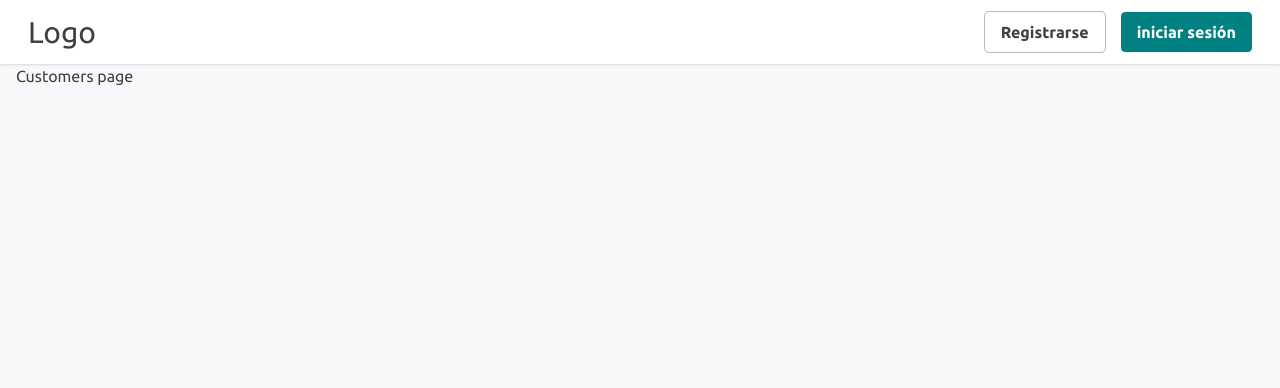
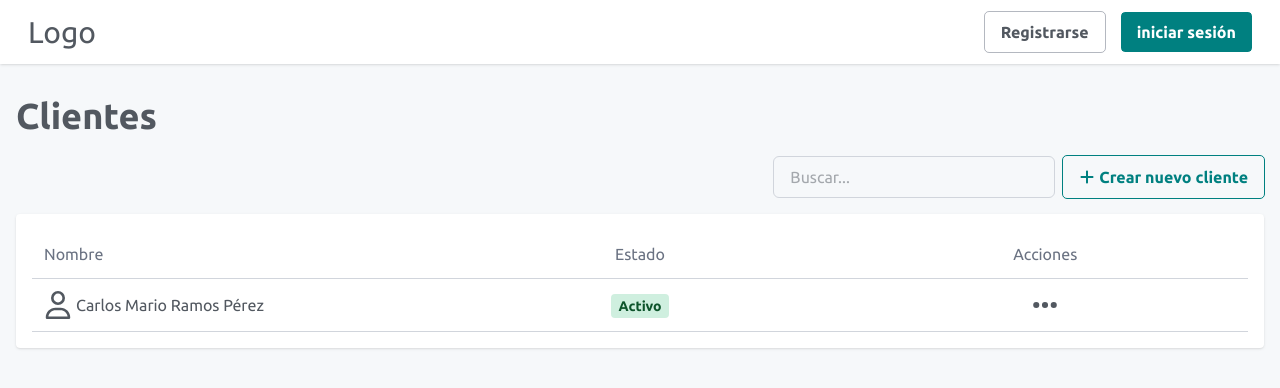
Before and after one commit to soycmramos/react-pos, a React (Vite) app: page /customers in a window 1280 px wide. Shown: the top 388 px of the page. Built offline with nearby package versions, Linux system fonts and the light colour scheme.

Commit message:
Add customers table view

```diff
--- a/package.json
+++ b/package.json
@@ -14,6 +14,7 @@
     "clsx": "2.1.1",
     "react": "19.0.0",
     "react-dom": "19.0.0",
+    "react-icons": "5.5.0",
     "react-router-dom": "7.4.0",
     "tailwind-merge": "3.0.2",
     "tailwindcss": "4.0.15"
--- a/src/Pages/Customers.jsx
+++ b/src/Pages/Customers.jsx
@@ -1,10 +1,57 @@
+import { twMerge } from 'tailwind-merge'
+import { clsx } from 'clsx'
 import Container from '../components/Container'
+import Button from './../components/Button'
+import Input from './../components/Input'
+import { FaRegUser, FaEllipsis, FaPlus, } from 'react-icons/fa6'
+import { useState } from 'react'
 
 const Customers = () => {
+
+	const [isActive, setIsActive] = useState(true)
+
 	return (
-		<section>
+		<section className='py-8'>
 			<Container>
-				<h1>Customers page</h1>
+				<div className='mb-5'>
+					<h1 className='text-4xl font-semibold'>Clientes</h1>
+				</div>
+				<div className='flex justify-end gap-2 mb-4'>
+					<Input type='search' name='filter-customer' placeholder='Buscar...' className='inline-flex w-auto' />
+					<Button variant='primary-outlined' className='inline-flex items-center gap-1'>
+						<FaPlus />Crear nuevo cliente
+					</Button>
+				</div>
+				<div className='p-4 bg-white shadow rounded'>
+					<table className='table-fixed w-full mx-auto'>
+						<thead>
+							<tr className='border-b border-gray-300 text-gray-500'>
+								<th className='p-3 w-1/4 font-normal text-left'>Nombre</th>
+								<th className='p-3 w-1/4 font-normal text-center'>Estado</th>
+								<th className='p-3 w-1/4 font-normal'>Acciones</th>
+							</tr>
+						</thead>
+						<tbody>
+							<tr className='border-b border-gray-300 hover:bg-gray-100 transition-colors'>
+								<td className='p-3 flex items-center gap-1'>
+									<FaRegUser className='size-7' />
+									Carlos Mario Ramos Pérez
+								</td>
+								<td className='p-3 text-center'>
+									<span className={twMerge(clsx('py-1 px-2 text-sm font-semibold rounded', {
+										'bg-success/25 text-green-900': isActive,
+										'bg-danger/25 text-red-900': !isActive,
+									}))}>
+										{(isActive && 'Activo') || (!isActive && 'Inactivo')}
+									</span>
+								</td>
+								<td className='p-3'>
+									<FaEllipsis className='size-7 cursor-pointer mx-auto' />
+								</td>
+							</tr>
+						</tbody>
+					</table>
+				</div>
 			</Container>
 		</section>
 	)
--- a/src/index.css
+++ b/src/index.css
@@ -3,7 +3,7 @@
 
 :root {
 	--bg-body: #f6f8fa;
-	--text-color: #404145;
+	--text-color: #525860;
 	--font-family: 'Ubuntu', system-ui, sans-serif;
 }
 
```
Also changed, not shown: 1 other file (tests, documents, lock files or other folders).
